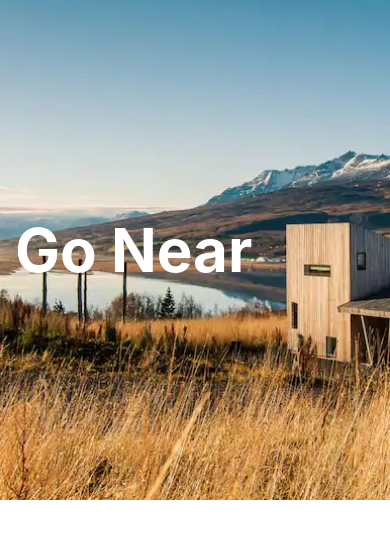
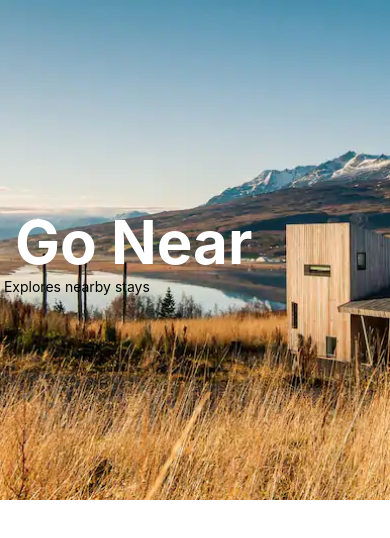
Before and after one commit to gabrielacarr/Airbnb, a React Native app: screen / in a window 390 px wide. Shown: the top 538 px of the page. Built offline with nearby package versions, Linux system fonts and the light colour scheme.

Commit message:
console.warn for pressed btn reflects correctly when pressed on simulator

```diff
--- a/src/screens/Home/index.js
+++ b/src/screens/Home/index.js
@@ -1,5 +1,5 @@
 import React from 'react';
-import {View, Text, ImageBackground} from 'react-native';
+import {View, Text, ImageBackground, Pressable} from 'react-native';
 import styles from './styles';
 
 const HomeScreen = props => {
@@ -12,7 +12,11 @@ const HomeScreen = props => {
         style={styles.image}>
         <Text style={styles.title}>Go Near </Text>
 
-        {/* Button */}
+        <Pressable
+          style={styles.button}
+          onPress={() => console.warn('Explore btn pressed')}>
+          <Text> Explores nearby stays</Text>
+        </Pressable>
       </ImageBackground>
     </View>
   );
```
